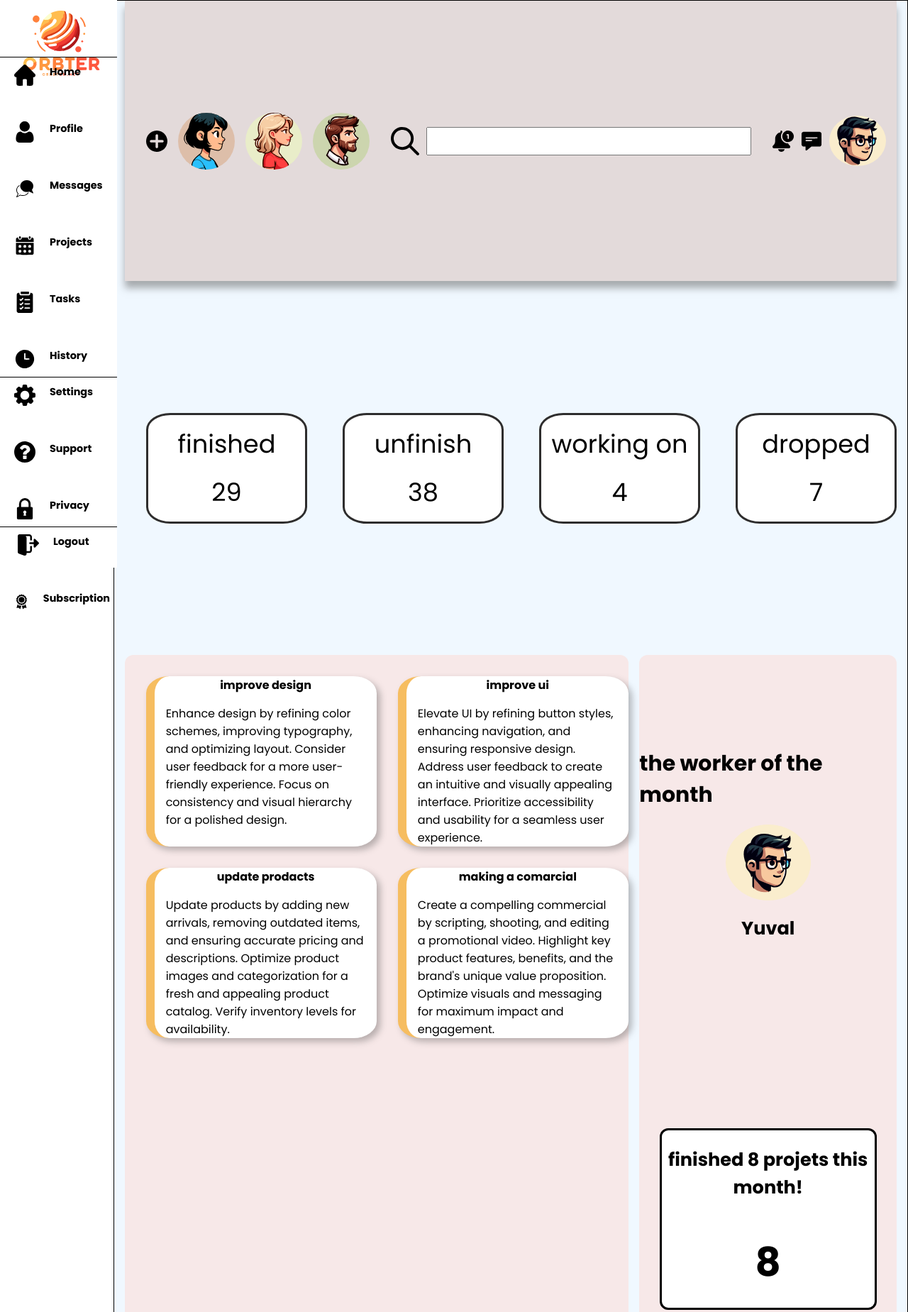
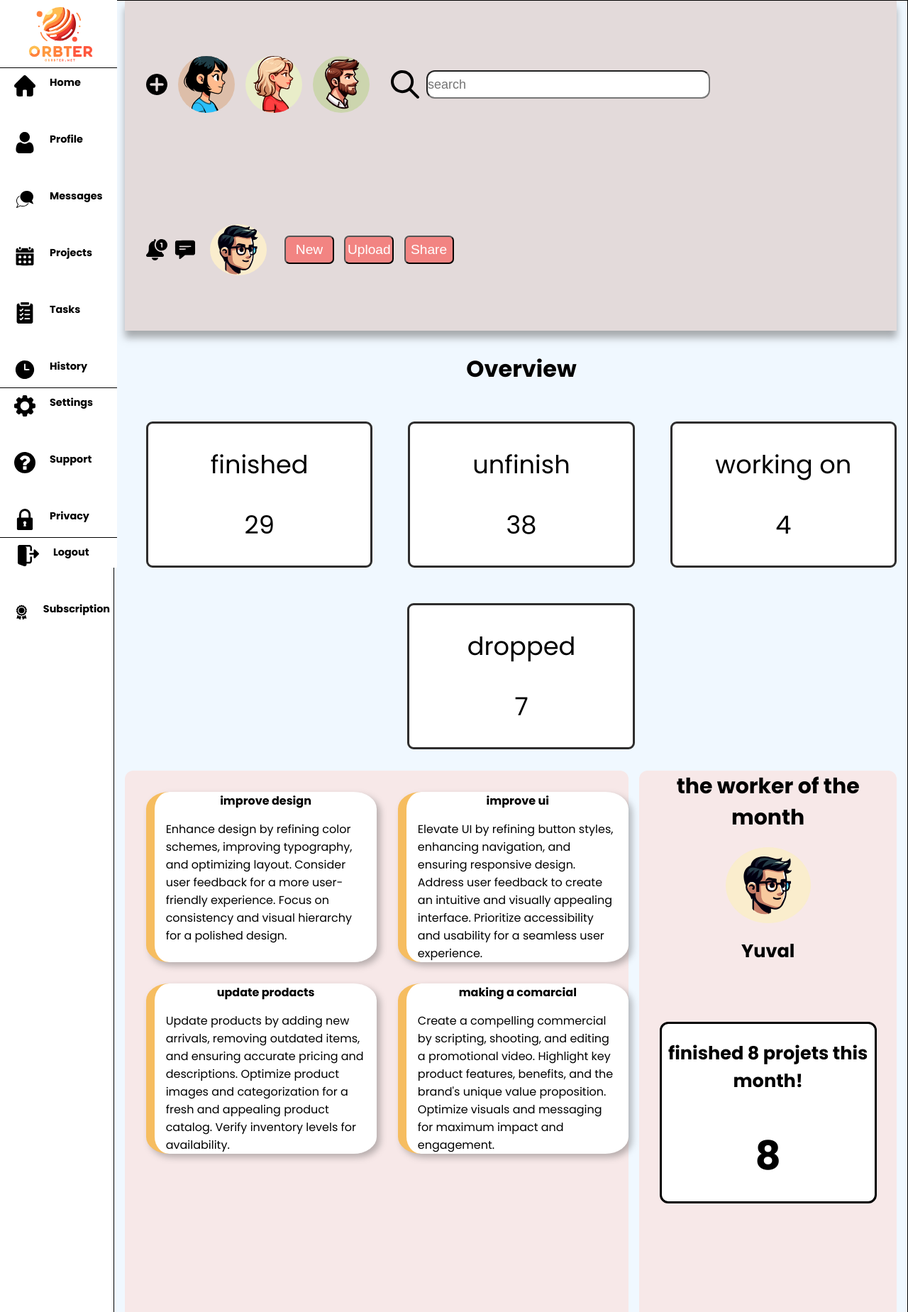
Before and after one commit to Orbter/admin-dash-board, a plain HTML site: page index.html in a window 1280 px wide. Shown: the top 1849 px of the page at 71% size. Drawn offline with Linux system fonts and the light colour scheme.

Commit message:
finished most od the design of the pafe whats left is to do mobile version

```diff
--- a/index.html
+++ b/index.html
@@ -10,6 +10,8 @@
       href="https://fonts.googleapis.com/css2?family=Poppins:ital,wght@0,100;0,200;0,300;0,400;0,500;0,600;0,700;0,800;0,900;1,100;1,200;1,300;1,400;1,500;1,600;1,700;1,800;1,900&display=swap"
       rel="stylesheet"
     />
+    <script src="script.js" defer></script>
+
     <title>Admin Dashboard</title>
   </head>
   <body>
@@ -602,7 +604,11 @@
             </div>
           </div>
           <div class="search">
-            <img src="/img/search.svg" /><input type="search" />
+            <img src="/img/search.svg" /><input
+              type="search"
+              placeholder="search"
+              class="search-input"
+            />
           </div>
 
           <div class="my-profile">
@@ -613,27 +619,34 @@
             <div class="profile-image">
               <img src="/profile-backround-without/guy-with-glasses.svg" />
             </div>
+            <div class="header-buttons">
+              <button class="cards-buttons">New</button>
+              <button class="cards-buttons">Upload</button>
+              <button class="cards-buttons">Share</button>
+            </div>
           </div>
         </div>
         <div class="top-prfomence">
-          <div class="cards-stats">
+          <div class="overview"><h1>Overview</h1></div>
+          <div class="cards-stats-container">
+            <div class="cards-stats border-animation">
               <p>finished</p>
               <p>29</p>
             </div>
-          <div class="cards-stats">
+            <div class="cards-stats border-animation">
               <p>unfinish</p>
               <p>38</p>
             </div>
-          <div class="cards-stats">
+            <div class="cards-stats border-animation">
               <p>working on</p>
               <p>4</p>
             </div>
-          <div class="cards-stats">
+            <div class="cards-stats border-animation">
               <p>dropped</p>
               <p>7</p>
             </div>
           </div>
-
+        </div>
         <div class="cards-continer">
           <div class="cards">
             <h4>improve design</h4>
--- /dev/null
+++ b/script.js
@@ -0,0 +1,26 @@
+const houMuch = document.querySelector(".hou-much");
+const theWinner = document.querySelector(".the-winner");
+document.addEventListener("DOMContentLoaded", function () {
+  if (houMuch && theWinner) {
+    houMuch.addEventListener("mouseover", function () {
+      theWinner.style.color = "var(--gold-color)";
+    });
+
+    houMuch.addEventListener("mouseout", function () {
+      theWinner.style.color = ""; // Revert to original color
+    });
+  }
+});
+theWinner.addEventListener("mouseover", function () {
+  houMuch.style.color = "var(--gold-color)";
+  houMuch.style.borderColor = "var(--gold-color)";
+  theWinner.style.color = "var(--gold-color)";
+  houMuch.style.boxShadow = "0px 0px 30px 10px rgba(252, 164, 0, 0.5)";
+});
+
+theWinner.addEventListener("mouseout", function () {
+  houMuch.style.color = "";
+  theWinner.style.color = "";
+  houMuch.style.borderColor = "";
+  houMuch.style.boxShadow = "";
+});
--- a/style.css
+++ b/style.css
@@ -11,6 +11,9 @@
   --cards-container: #f7e8e8;
   --cards-stats: rgb(255, 255, 255);
   --header: rgb(227, 218, 218);
+  --buttons-color: #f28482;
+  --hover-buttons-color: #f28482b9;
+  --gold-color: rgb(252, 164, 0);
 }
 body {
   font-family: "Poppins", sans-serif;
@@ -35,6 +38,7 @@ body {
   width: 120%; /* Ensure the image fills the circular container */
   height: 120%;
   object-fit: cover; /* Maintain the image's aspect ratio and cover the container */
+  cursor: pointer;
 }
 .user-image {
   display: flex;
@@ -55,6 +59,7 @@ body {
 }
 #plus {
   height: 30px;
+  cursor: pointer;
 }
 .profile-image {
   display: flex;
@@ -94,23 +99,34 @@ body {
 input {
   min-width: 200px;
   width: 100%;
+  max-width: 400px;
 }
 .my-profile {
   display: flex;
   align-items: center;
-  gap: 10px;
+  gap: 20px;
 }
 .profile-image {
   width: 80px;
   height: auto;
+  cursor: pointer;
 }
 
 .icones > img {
   height: 30px;
+  transition: all 0.3s ease; /* Smooth transition for size and background change */
 }
 .icones {
   display: flex;
   gap: 10px;
+  cursor: pointer;
+}
+.icones img:hover {
+  height: 33px;
+  background-color: rgba(255, 255, 255, 0.5);
+  border-radius: 20%;
+  padding: 5px;
+  object-fit: cover; /* Ensures the image covers the area without stretching */
 }
 .main-contect {
   display: grid;
@@ -145,6 +161,7 @@ input {
   border-radius: 5px;
   width: 80%;
   background-color: var(--cards-stats);
+  cursor: pointer;
 }
 .trending {
   background-color: var(--cards-container);
@@ -163,7 +180,7 @@ input {
   background-color: var(--profile-img);
   border-radius: 50%;
   overflow: hidden;
-
+  cursor: pointer;
   align-items: center;
   justify-content: center;
 }
@@ -178,12 +195,16 @@ input {
   gap: 20px;
   font-weight: bold;
   font-size: 1.6rem;
+  text-align: center;
+  transition: color 0.4s ease;
+  cursor: pointer;
 }
 .hou-much {
   font-weight: bold;
   font-size: 1.6rem;
   display: flex;
   flex-direction: column;
+  transition: all 0.5s ease-in ease-out;
   align-items: center;
   border: 3px solid black;
   justify-content: space-around;
@@ -192,34 +213,67 @@ input {
   height: 250px;
   text-align: center;
   background-color: var(--cards-stats);
+  cursor: pointer;
+  transition: color 0.4s ease;
+  transition: box-shadow 0.4s ease; /* delay of 0.2 seconds */
 }
 .hou-much h2 {
   font-size: 3.5rem;
   font-weight: bold;
 }
+.hou-much:hover {
+  color: var(--gold-color);
+  border-color: var(--gold-color);
+  box-shadow: 0px 0px 30px 10px rgb(252, 164, 0, 0.5);
+  transition: all 0.4s ease; /* Smooth transition for size and background change */
+}
+.hou-much:hover .the-winner {
+  color: var(--gold-color);
+}
 .top-prfomence {
   padding-top: 30px;
   padding-bottom: 30px;
-  grid-column: 1/3;
-  display: grid;
+  grid-column: 1 / -1; /* Span across all columns of the grid */
+  display: flex;
+  flex-direction: column;
+  justify-content: center;
   align-items: center;
-  justify-content: center;
   gap: 50px;
   padding-left: 20px;
-  grid-template-columns: repeat(auto-fit, minmax(200px, 1fr));
+  /* Remove grid-template-rows: 1fr 1fr; as it's not necessary */
+}
+.cards-stats-container {
+  width: 100%;
+  display: flex;
+  justify-content: center;
+  align-items: center;
+  flex-wrap: wrap; /* Allows items to wrap to new line */
+  gap: 50px;
+  flex-grow: auto;
 }
 
 .cards-stats {
+  flex-grow: 1; /* Enable flex growth */
+  flex-basis: 235px; /* Base size before growing */
+  max-width: 315px; /* Maximum size limit */
+  transition: all 0.4s ease; /* Smooth transition for size and background change */
+
   font-size: 2.2rem;
   display: flex;
   flex-direction: column;
   border: 3px solid rgb(46, 45, 45);
-  border-radius: 15%;
+  border-radius: 9px;
   align-items: center;
-  height: 150px;
-  max-width: 235px;
+  cursor: pointer;
+  height: 200px;
+  min-width: 260px;
   justify-content: space-evenly;
   background-color: var(--cards-stats);
+  position: relative;
+}
+.cards-stats:hover {
+  color: rgb(0, 120, 190);
+  border-color: rgb(0, 120, 190);
 }
 .cards-continer {
   background-color: var(--cards-container);
@@ -270,15 +324,16 @@ h4 {
   display: flex;
   justify-content: center;
   align-items: center;
-  height: 10vh;
+  height: 95px;
+  cursor: pointer;
 }
 
 .sidebar img {
-  height: 30px;
+  height: 20px;
 }
 #logo-img {
-  height: 150px;
-  padding-top: 40px;
+  height: 125px;
+  padding-top: 0px;
 }
 
 .sidebar-itmes {
@@ -291,11 +346,11 @@ h4 {
 .sidebar-itmes:hover {
   background-color: rgb(247, 219, 219);
   border-left: 10px solid rgb(0, 0, 0);
-  color: rgb(252, 164, 0);
+  color: var(--gold-color);
 }
 
 .sidebar-itmes:hover .icon-path {
-  fill: rgb(252, 164, 0); /* Change to the desired color */
+  fill: var(--gold-color); /* Change to the desired color */
 }
 
 .sidebar-contect {
@@ -331,7 +386,26 @@ h4 {
   justify-content: space-evenly;
   height: 80%;
 }
-
+.search-input {
+  font-size: large;
+  border-radius: 12px;
+}
+.cards-buttons {
+  font-size: 1.2rem;
+  border-radius: 7px;
+  height: 40px;
+  width: 70px;
+  background-color: var(--buttons-color);
+  color: white;
+  margin: 5px;
+  cursor: pointer;
+  transition: all 0.3s ease; /* Smooth transition for size and background change */
+}
+.cards-buttons:hover {
+  height: 50px;
+  width: 80px;
+  background-color: var(--hover-buttons-color);
+}
 @media screen and (min-width: 1023px) and (max-width: 1440px) {
   .sidebar-itmes h3 {
     font-size: 0.9rem;
@@ -345,4 +419,8 @@ h4 {
   .header {
     padding-left: 30px;
   }
+  .trending {
+    justify-content: start;
+    gap: 80px;
+  }
 }
```
Lines whose indentation alone changed are shown as unchanged.
